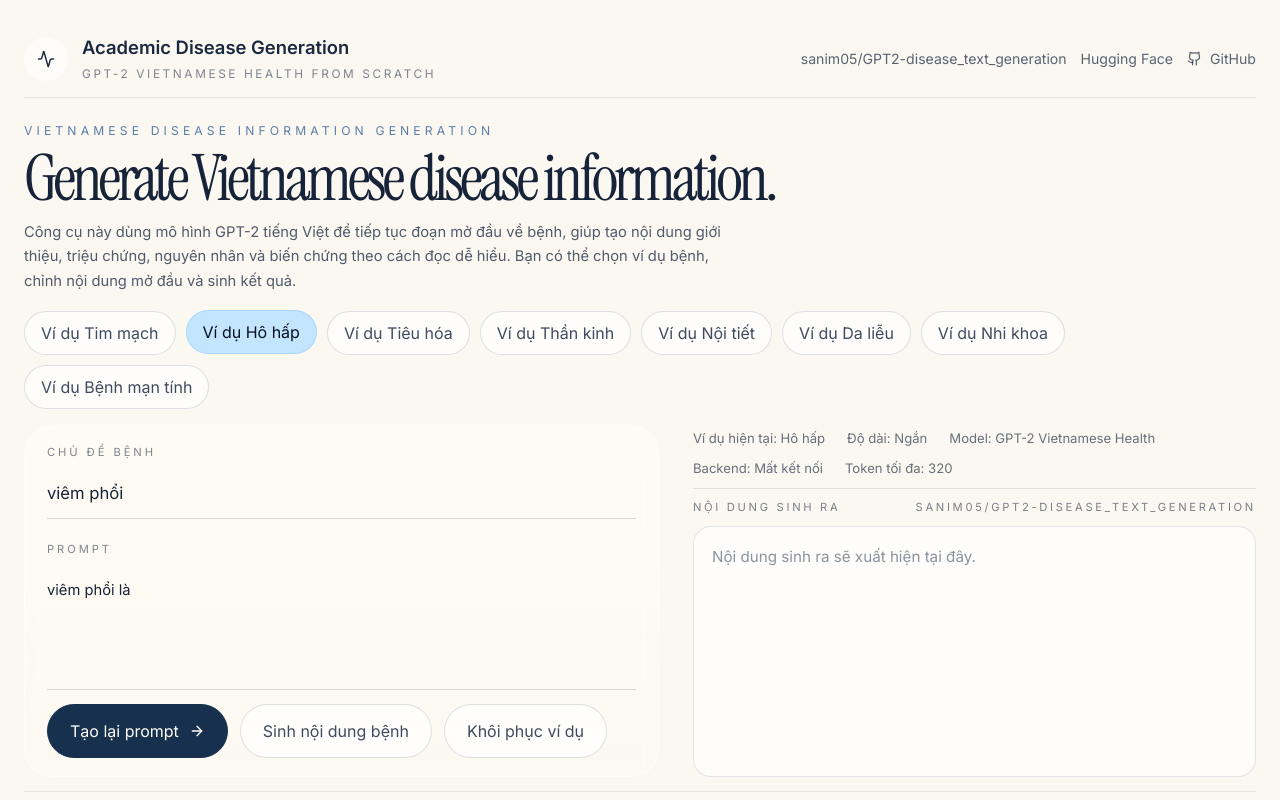
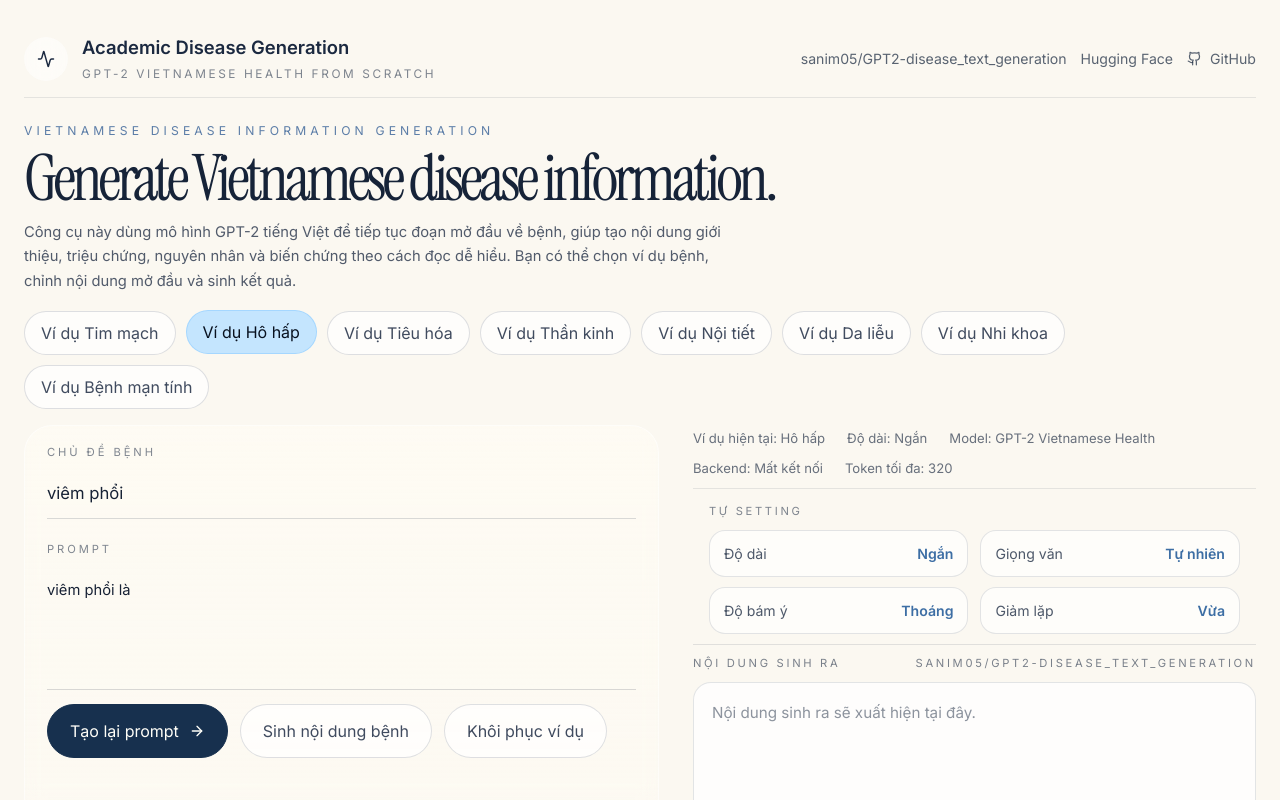
Before and after one commit to Tuancoolboy/website-gpt2-disease, a React (Vite) app: page / in a window 1280 px wide. Built offline with nearby package versions, Linux system fonts and the light colour scheme; no server answers.

Commit message:
Add custom settings summary panel

```diff
--- a/src/App.tsx
+++ b/src/App.tsx
@@ -504,6 +504,12 @@ export default function App() {
     : backendStatus === 'warming'
       ? 'Server đang tải model vào bộ nhớ. Khi trạng thái chuyển sang sẵn sàng, bạn có thể chạy prompt bình thường.'
       : 'Nội dung sinh ra sẽ xuất hiện tại đây.';
+  const settingSummary = [
+    {label: 'Độ dài', value: describeLength(settings.maxNewTokens)},
+    {label: 'Giọng văn', value: describeTemperature(settings.temperature)},
+    {label: 'Độ bám ý', value: describeTopP(settings.topP)},
+    {label: 'Giảm lặp', value: describeRepetition(settings.repetitionPenalty)},
+  ];
 
   return (
     <div className="aethera-shell">
@@ -633,6 +639,20 @@ export default function App() {
                 <span>Token tối đa: {effectiveMaxNewTokensLimit}</span>
               </div>
 
+              <section className="aethera-setting-summary">
+                <div className="aethera-setting-summary-head">
+                  <span>Tự setting</span>
+                </div>
+                <div className="aethera-setting-summary-grid">
+                  {settingSummary.map((item) => (
+                    <div key={item.label} className="aethera-setting-chip">
+                      <span>{item.label}</span>
+                      <strong>{item.value}</strong>
+                    </div>
+                  ))}
+                </div>
+              </section>
+
               <section className="aethera-output">
                 <div className="aethera-output-head">
                   <span>Nội dung sinh ra</span>
--- a/src/index.css
+++ b/src/index.css
@@ -356,6 +356,45 @@ a {
   font-size: 0.82rem;
 }
 
+.aethera-setting-summary {
+  display: flex;
+  flex-direction: column;
+  gap: 10px;
+  padding: 14px 16px 0;
+  border-top: 1px solid rgba(27, 41, 64, 0.1);
+}
+
+.aethera-setting-summary-head {
+  color: rgba(27, 41, 64, 0.56);
+  font-size: 0.7rem;
+  letter-spacing: 0.24em;
+  text-transform: uppercase;
+}
+
+.aethera-setting-summary-grid {
+  display: grid;
+  grid-template-columns: repeat(2, minmax(0, 1fr));
+  gap: 10px 12px;
+}
+
+.aethera-setting-chip {
+  display: flex;
+  align-items: center;
+  justify-content: space-between;
+  gap: 14px;
+  padding: 12px 14px;
+  border: 1px solid rgba(27, 41, 64, 0.12);
+  border-radius: 16px;
+  background: rgba(255, 255, 255, 0.64);
+  color: rgba(27, 41, 64, 0.78);
+  font-size: 0.88rem;
+}
+
+.aethera-setting-chip strong {
+  color: rgba(53, 104, 160, 0.96);
+  font-weight: 600;
+}
+
 .aethera-sliders {
   display: grid;
   grid-template-columns: repeat(4, minmax(0, 1fr));
@@ -516,6 +555,10 @@ a {
     align-items: flex-start;
   }
 
+  .aethera-setting-summary-grid {
+    grid-template-columns: 1fr;
+  }
+
   .aethera-sliders {
     grid-template-columns: 1fr;
   }
```
Lines whose indentation alone changed are shown as unchanged.
